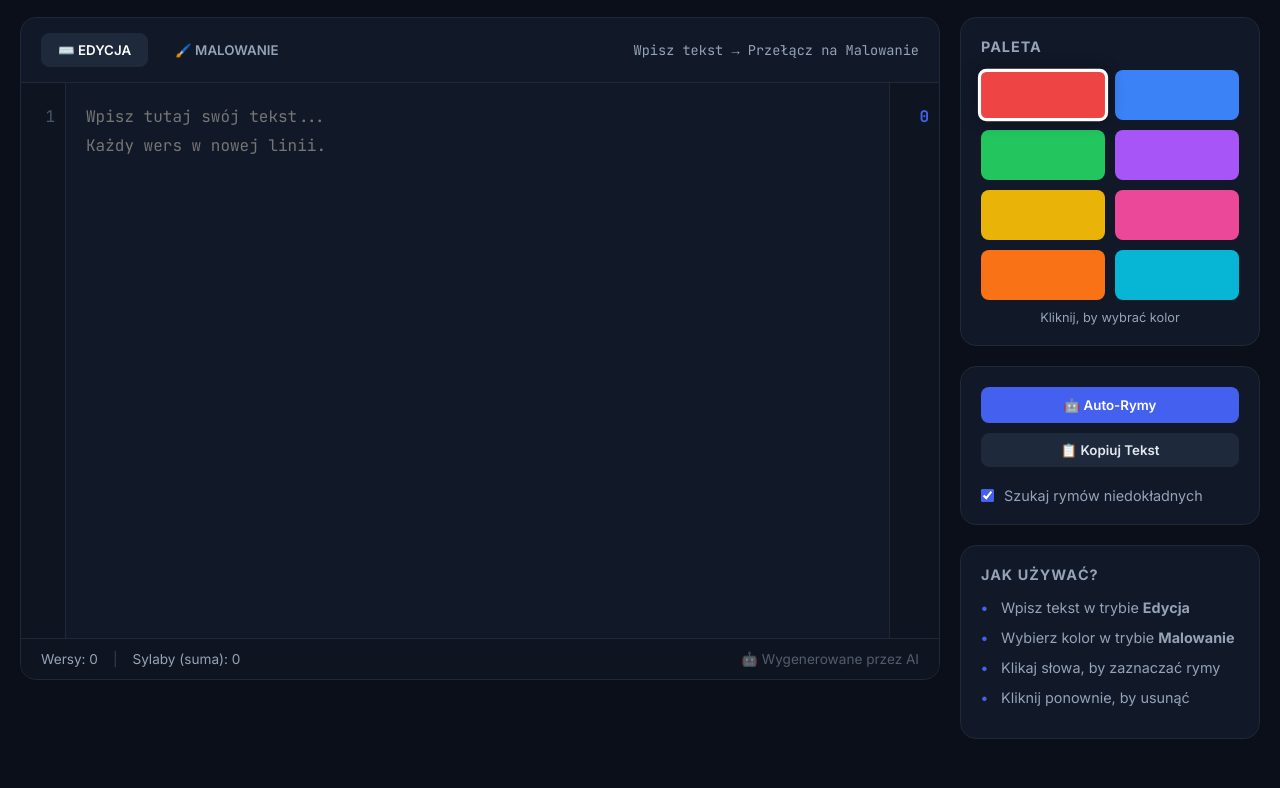
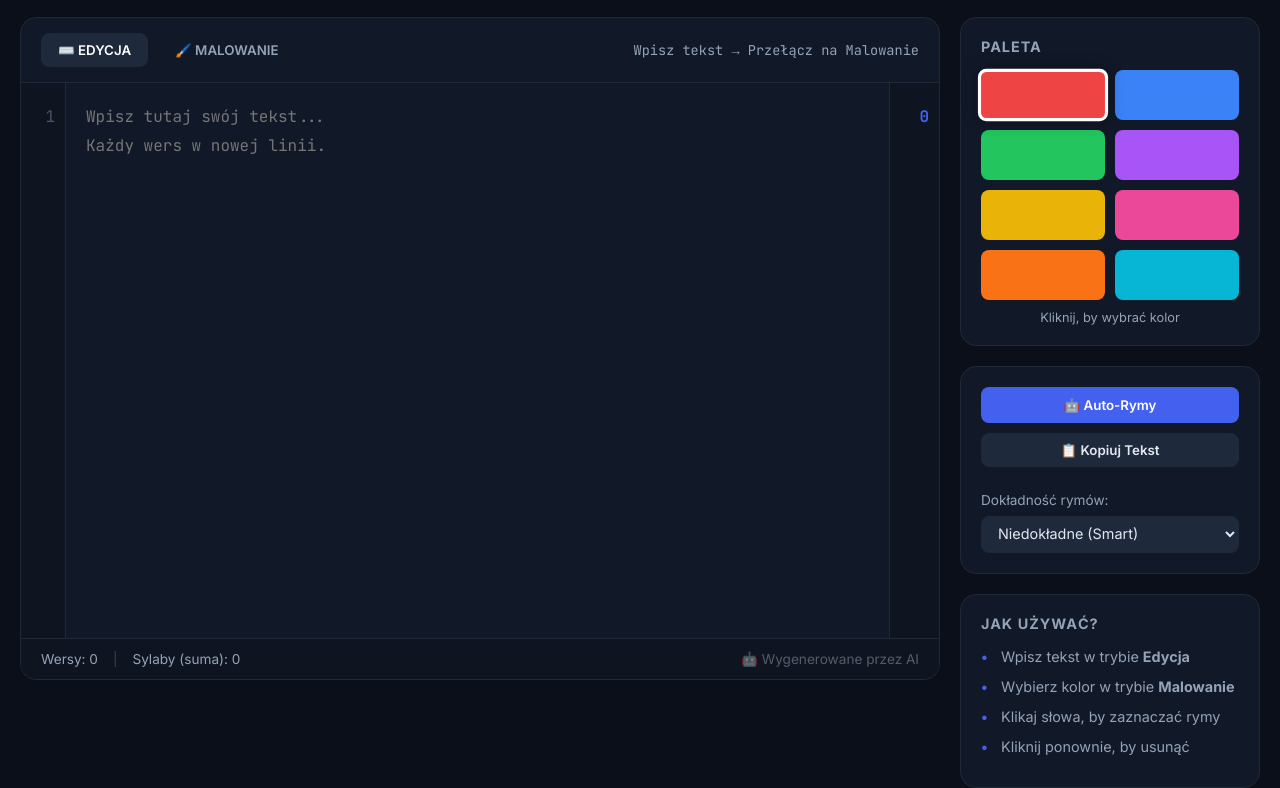
Before and after one commit to sprzedawcaMily/Rymy, a plain HTML site: page index.html in a window 1280 px wide. Shown: the part 100-888 px from the top of the page. Before the commit the page ends 839 px from the top, so only its background shows below. Drawn offline with Linux system fonts and the light colour scheme.

Commit message:
Add rhyme precision control (Perfect/Smart/Loose)

```diff
--- a/index.html
+++ b/index.html
@@ -70,11 +70,14 @@
                     <button id="auto-rhyme-btn" class="btn-primary full-width">🤖 Auto-Rymy</button>
                     <button id="copy-btn" class="btn-secondary full-width">📋 Kopiuj Tekst</button>
 
-                    <label class="checkbox-container">
-                        <input type="checkbox" id="imperfect-rhymes-check" checked>
-                        <span class="checkmark"></span>
-                        Szukaj rymów niedokładnych
-                    </label>
+                    <div class="control-group">
+                        <label for="rhyme-precision" class="control-label">Dokładność rymów:</label>
+                        <select id="rhyme-precision" class="select-input">
+                            <option value="perfect">Dokładne</option>
+                            <option value="smart" selected>Niedokładne (Smart)</option>
+                            <option value="loose">Luźne (Asonanse)</option>
+                        </select>
+                    </div>
                 </div>
 
                 <div class="sidebar-panel help-panel">
--- a/script.js
+++ b/script.js
@@ -10,7 +10,7 @@ document.addEventListener('DOMContentLoaded', () => {
     const autoRhymeBtn = document.getElementById('auto-rhyme-btn');
     const copyBtn = document.getElementById('copy-btn');
     const clearBtn = document.getElementById('clear-btn');
-    const imperfectRhymesCheck = document.getElementById('imperfect-rhymes-check');
+    const rhymePrecisionSelect = document.getElementById('rhyme-precision');
 
     // Statystyki
     const statLines = document.getElementById('stat-lines');
@@ -241,13 +241,12 @@ document.addEventListener('DOMContentLoaded', () => {
         return word.toLowerCase().replace(/[.,\/#!$%\^&\*;:{}=\-_`~()]/g,"");
     }
 
-    function getRhymePart(word, imperfect = false) {
+    function getRhymePart(word, precision = 'smart') {
         word = cleanWord(word);
         if (word.length < 2) return word;
 
         // Dla rymów dokładnych: bierzemy ostatnie samogłoski i spółgłoski od ostatniej akcentowanej
         // W PL akcent pada zwykle na przedostatnią sylabę.
-        // Uproszczenie: weźmy wszystko od przedostatniej samogłoski.
 
         const vowels = ['a', 'ą', 'e', 'ę', 'i', 'o', 'ó', 'u', 'y'];
         let vowelIndices = [];
@@ -267,9 +266,11 @@ document.addEventListener('DOMContentLoaded', () => {
         // Standardowo: od przedostatniej samogłoski
         const penultVowelIndex = vowelIndices[vowelIndices.length - 2];
 
-        if (imperfect) {
-            // Rymy niedokładne (asonanse): interesują nas tylko samogłoski od akcentu
-            // Np. "krowa" -> "o-a", "mowa" -> "o-a", "woda" -> "o-a" (to się rymuje niedokładnie)
+        if (precision === 'perfect') {
+            // Rymy dokładne: cały sufiks od przedostatniej samogłoski
+            return word.substring(penultVowelIndex);
+        } else {
+            // Rymy niedokładne (asonanse)
             let suffix = word.substring(penultVowelIndex);
             let rhymeSignature = "";
             for(let char of suffix) {
@@ -277,10 +278,16 @@ document.addEventListener('DOMContentLoaded', () => {
                     rhymeSignature += char;
                 }
             }
+
+            if (precision === 'smart') {
+                // Smart: Asonans + Ostatnia litera
+                // To pozwala odróżnić "jesteś" (kończy się na ś) od "gangsterem" (kończy się na m)
+                // Ale łączy "morde" (e) i "kolbe" (e)
+                const lastChar = word[word.length - 1];
+                rhymeSignature += `_${lastChar}`;
+            }
+
             return rhymeSignature;
-        } else {
-            // Rymy dokładne: cały sufiks od przedostatniej samogłoski
-            return word.substring(penultVowelIndex);
         }
     }
 
@@ -288,6 +295,7 @@ document.addEventListener('DOMContentLoaded', () => {
         wordColors.clear();
         const lines = currentText.split('\n');
         const allWords = []; // { text, id, rhymePart }
+        const precision = rhymePrecisionSelect.value;
 
         // 1. Znajdź WSZYSTKIE słowa w tekście
         lines.forEach((line, lineIndex) => {
@@ -300,14 +308,12 @@ document.addEventListener('DOMContentLoaded', () => {
 
                 const clean = cleanWord(token);
                 // Filtrujemy bardzo krótkie słowa, żeby uniknąć szumu (np. "w", "z", "no", "to")
-                // chyba że użytkownik będzie chciał inaczej, ale dla czytelności lepiej dać limit.
                 if (clean.length < 3) return;
 
-                const isImperfect = imperfectRhymesCheck.checked;
                 allWords.push({
                     text: token,
                     id: `${lineIndex}-${tokenIndex}`,
-                    rhymePart: getRhymePart(token, isImperfect)
+                    rhymePart: getRhymePart(token, precision)
                 });
             });
         });
--- a/style.css
+++ b/style.css
@@ -342,7 +342,35 @@ textarea {
     opacity: 0.5;
 }
 
-/* Checkbox */
+/* Checkbox & Select */
+.control-group {
+    margin-top: 15px;
+}
+
+.control-label {
+    display: block;
+    font-size: 0.85rem;
+    color: var(--text-muted);
+    margin-bottom: 8px;
+}
+
+.select-input {
+    width: 100%;
+    padding: 8px 12px;
+    background: #1e293b;
+    border: 1px solid var(--panel-border);
+    border-radius: 8px;
+    color: var(--text-main);
+    font-family: var(--font-main);
+    font-size: 0.9rem;
+    outline: none;
+    cursor: pointer;
+}
+
+.select-input:focus {
+    border-color: var(--primary-color);
+}
+
 .checkbox-container {
     display: flex;
     align-items: center;
```
